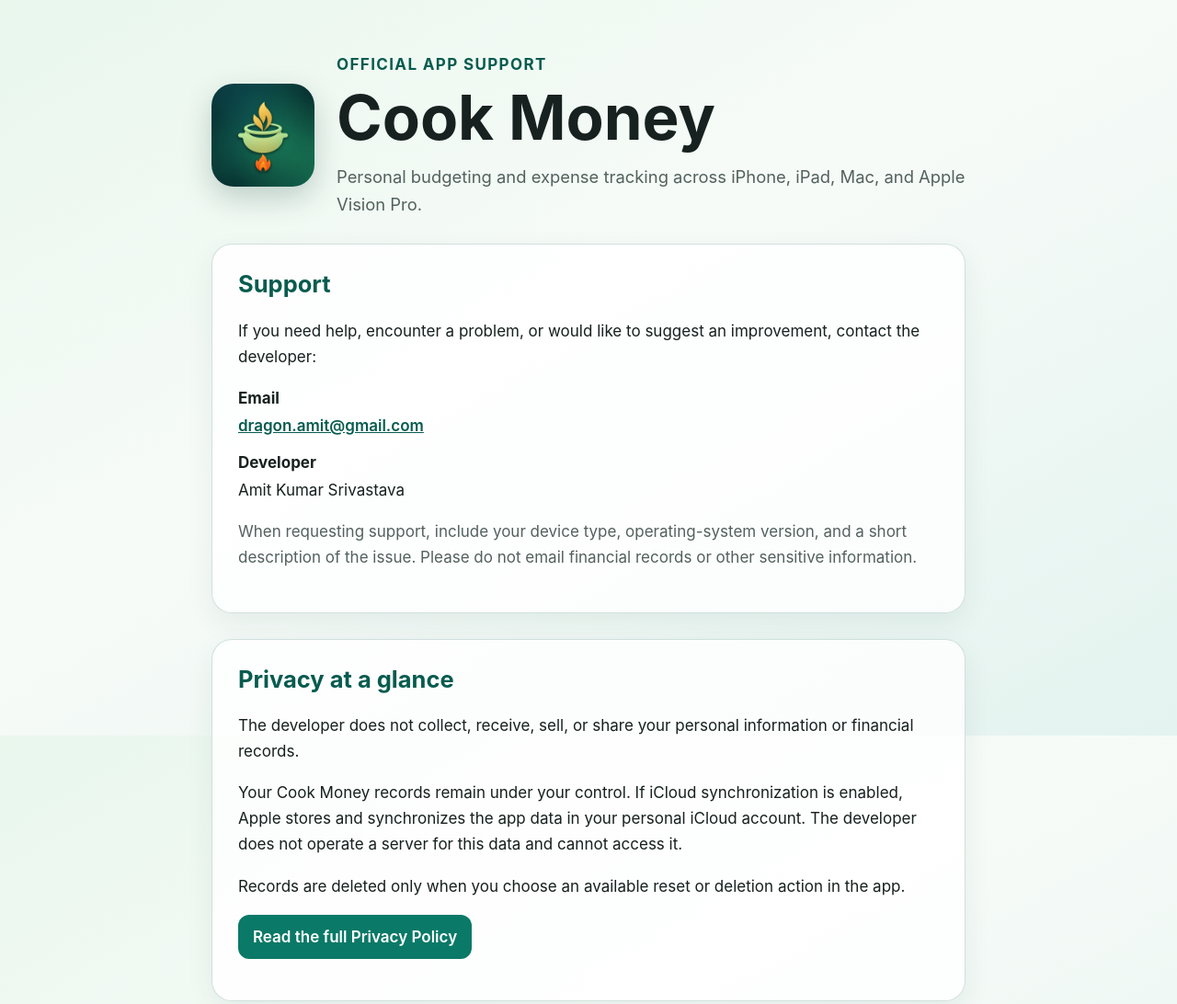
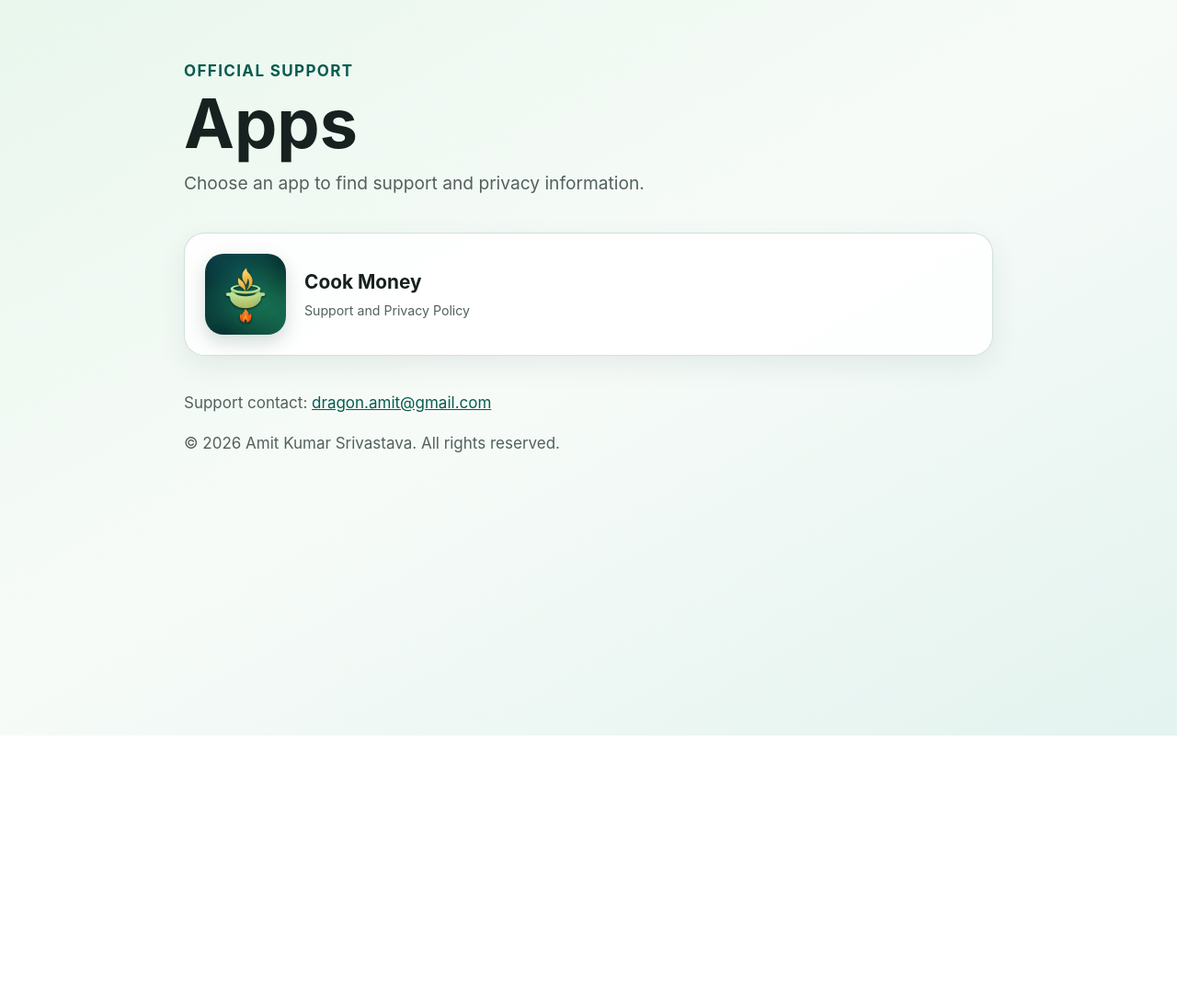
Before and after one commit to dragonamit10/appsupport, a plain HTML site: page index.html in a window 1280 px wide. Shown: the top 1092 px of the page at 92% size. After the commit the page ends 800 px from the top, so only its background shows below. Drawn offline with Linux system fonts and the light colour scheme.

Commit message:
updated for all apps

```diff
--- /dev/null
+++ b/cookmoney/styles.css
@@ -0,0 +1,94 @@
+:root {
+    color-scheme: light dark;
+    --accent: #0b7967;
+    --accent-dark: #075b4f;
+    --surface: rgba(255, 255, 255, 0.82);
+    --text: #17211f;
+    --muted: #53615e;
+    --border: rgba(7, 91, 79, 0.18);
+}
+
+* { box-sizing: border-box; }
+
+body {
+    margin: 0;
+    font: 17px/1.65 -apple-system, BlinkMacSystemFont, "Segoe UI", sans-serif;
+    color: var(--text);
+    background: linear-gradient(150deg, #e9f7ed 0%, #f7fbf8 45%, #e3f3ef 100%) fixed;
+}
+
+main {
+    width: min(820px, calc(100% - 32px));
+    margin: 0 auto;
+    padding: 56px 0 36px;
+}
+
+.hero {
+    display: flex;
+    align-items: center;
+    gap: 24px;
+}
+
+.hero img {
+    border-radius: 24px;
+    box-shadow: 0 12px 32px rgba(5, 54, 47, 0.22);
+}
+
+h1, h2 { line-height: 1.2; }
+h1 { margin: 4px 0 8px; font-size: clamp(2.3rem, 8vw, 4.2rem); }
+h2 { margin-top: 0; color: var(--accent-dark); }
+
+.eyebrow {
+    margin: 0;
+    color: var(--accent-dark);
+    font-weight: 700;
+    letter-spacing: .08em;
+    text-transform: uppercase;
+}
+
+.lead { margin: 0; color: var(--muted); font-size: 1.15rem; }
+
+section {
+    margin-top: 28px;
+    padding: 28px;
+    background: var(--surface);
+    border: 1px solid var(--border);
+    border-radius: 22px;
+    box-shadow: 0 10px 30px rgba(5, 54, 47, 0.07);
+}
+
+dl div { margin: 12px 0; }
+dt { font-weight: 700; }
+dd { margin: 2px 0 0; }
+
+a { color: var(--accent-dark); font-weight: 600; }
+
+.button {
+    display: inline-block;
+    padding: 10px 16px;
+    color: white;
+    background: var(--accent);
+    border-radius: 12px;
+    text-decoration: none;
+}
+
+.note { color: var(--muted); }
+footer { padding: 24px 4px; color: var(--muted); }
+
+@media (max-width: 560px) {
+    main { padding-top: 32px; }
+    .hero { align-items: flex-start; }
+    .hero img { width: 76px; height: 76px; border-radius: 17px; }
+    section { padding: 22px; }
+}
+
+@media (prefers-color-scheme: dark) {
+    :root {
+        --surface: rgba(17, 31, 28, 0.88);
+        --text: #edf7f4;
+        --muted: #b8c8c4;
+        --border: rgba(125, 220, 199, 0.22);
+        --accent-dark: #79dbc5;
+    }
+    body { background: linear-gradient(150deg, #071512 0%, #10221e 55%, #09201b 100%) fixed; }
+}
--- a/index.html
+++ b/index.html
@@ -3,52 +3,31 @@
 <head>
     <meta charset="utf-8">
     <meta name="viewport" content="width=device-width, initial-scale=1">
-    <meta name="description" content="Official support page for Cook Money on iPhone, iPad, Mac, and Apple Vision Pro.">
+    <meta name="description" content="Official support and privacy information for apps by Amit Kumar Srivastava.">
     <meta name="theme-color" content="#075b4f">
-    <title>Cook Money Support</title>
+    <title>App Support</title>
     <link rel="stylesheet" href="styles.css">
 </head>
 <body>
     <main>
-        <header class="hero">
-            <img src="cook-money-icon.png" alt="Cook Money app icon" width="112" height="112">
-            <div>
-                <p class="eyebrow">Official app support</p>
-                <h1>Cook Money</h1>
-                <p class="lead">Personal budgeting and expense tracking across iPhone, iPad, Mac, and Apple Vision Pro.</p>
-            </div>
+        <header>
+            <p class="eyebrow">Official support</p>
+            <h1>Apps</h1>
+            <p class="lead">Choose an app to find support and privacy information.</p>
         </header>
 
-        <section aria-labelledby="support-heading">
-            <h2 id="support-heading">Support</h2>
-            <p>If you need help, encounter a problem, or would like to suggest an improvement, contact the developer:</p>
-            <dl>
-                <div>
-                    <dt>Email</dt>
-                    <dd><a href="mailto:dragon.amit@gmail.com?subject=Cook%20Money%20Support">dragon.amit@gmail.com</a></dd>
-                </div>
-                <div>
-                    <dt>Developer</dt>
-                    <dd>Amit Kumar Srivastava</dd>
-                </div>
-            </dl>
-            <p class="note">When requesting support, include your device type, operating-system version, and a short description of the issue. Please do not email financial records or other sensitive information.</p>
-        </section>
-
-        <section aria-labelledby="privacy-heading">
-            <h2 id="privacy-heading">Privacy at a glance</h2>
-            <p>The developer does not collect, receive, sell, or share your personal information or financial records.</p>
-            <p>Your Cook Money records remain under your control. If iCloud synchronization is enabled, Apple stores and synchronizes the app data in your personal iCloud account. The developer does not operate a server for this data and cannot access it.</p>
-            <p>Records are deleted only when you choose an available reset or deletion action in the app.</p>
-            <p><a class="button" href="privacy.html">Read the full Privacy Policy</a></p>
-        </section>
-
-        <section aria-labelledby="purchase-heading">
-            <h2 id="purchase-heading">Purchases</h2>
-            <p>Cook Money offers a one-time App Store purchase after its free access period. Purchases and restorations are processed by Apple. Use <strong>Restore Purchase</strong> in the app while signed in with the Apple Account used for the original purchase.</p>
+        <section class="app-grid" aria-label="Supported apps">
+            <a class="app-card" href="cookmoney/">
+                <img src="cookmoney/cook-money-icon.png" alt="" width="88" height="88">
+                <span>
+                    <strong>Cook Money</strong>
+                    <small>Support and Privacy Policy</small>
+                </span>
+            </a>
         </section>
 
         <footer>
+            <p>Support contact: <a href="mailto:dragon.amit@gmail.com">dragon.amit@gmail.com</a></p>
             <p>&copy; 2026 Amit Kumar Srivastava. All rights reserved.</p>
         </footer>
     </main>
--- a/styles.css
+++ b/styles.css
@@ -1,10 +1,9 @@
 :root {
     color-scheme: light dark;
-    --accent: #0b7967;
-    --accent-dark: #075b4f;
-    --surface: rgba(255, 255, 255, 0.82);
+    --accent: #075b4f;
     --text: #17211f;
     --muted: #53615e;
+    --surface: rgba(255, 255, 255, 0.84);
     --border: rgba(7, 91, 79, 0.18);
 }
 
@@ -12,83 +11,57 @@
 
 body {
     margin: 0;
-    font: 17px/1.65 -apple-system, BlinkMacSystemFont, "Segoe UI", sans-serif;
+    font: 17px/1.6 -apple-system, BlinkMacSystemFont, "Segoe UI", sans-serif;
     color: var(--text);
-    background: linear-gradient(150deg, #e9f7ed 0%, #f7fbf8 45%, #e3f3ef 100%) fixed;
+    background: linear-gradient(150deg, #e9f7ed, #f7fbf8 48%, #e3f3ef) fixed;
 }
 
 main {
-    width: min(820px, calc(100% - 32px));
+    width: min(880px, calc(100% - 32px));
     margin: 0 auto;
-    padding: 56px 0 36px;
+    padding: 64px 0 36px;
 }
 
-.hero {
+h1 { margin: 4px 0 8px; font-size: clamp(2.6rem, 8vw, 4.6rem); line-height: 1.1; }
+.eyebrow { margin: 0; color: var(--accent); font-weight: 700; letter-spacing: .08em; text-transform: uppercase; }
+.lead { margin: 0; color: var(--muted); font-size: 1.2rem; }
+
+.app-grid {
+    display: grid;
+    grid-template-columns: repeat(auto-fit, minmax(260px, 1fr));
+    gap: 20px;
+    margin-top: 38px;
+}
+
+.app-card {
     display: flex;
     align-items: center;
-    gap: 24px;
-}
-
-.hero img {
-    border-radius: 24px;
-    box-shadow: 0 12px 32px rgba(5, 54, 47, 0.22);
-}
-
-h1, h2 { line-height: 1.2; }
-h1 { margin: 4px 0 8px; font-size: clamp(2.3rem, 8vw, 4.2rem); }
-h2 { margin-top: 0; color: var(--accent-dark); }
-
-.eyebrow {
-    margin: 0;
-    color: var(--accent-dark);
-    font-weight: 700;
-    letter-spacing: .08em;
-    text-transform: uppercase;
-}
-
-.lead { margin: 0; color: var(--muted); font-size: 1.15rem; }
-
-section {
-    margin-top: 28px;
-    padding: 28px;
+    gap: 20px;
+    padding: 22px;
+    color: var(--text);
     background: var(--surface);
     border: 1px solid var(--border);
     border-radius: 22px;
-    box-shadow: 0 10px 30px rgba(5, 54, 47, 0.07);
+    box-shadow: 0 10px 30px rgba(5, 54, 47, .08);
+    text-decoration: none;
+    transition: transform .18s ease, box-shadow .18s ease;
 }
 
-dl div { margin: 12px 0; }
-dt { font-weight: 700; }
-dd { margin: 2px 0 0; }
-
-a { color: var(--accent-dark); font-weight: 600; }
-
-.button {
-    display: inline-block;
-    padding: 10px 16px;
-    color: white;
-    background: var(--accent);
-    border-radius: 12px;
-    text-decoration: none;
-}
-
-.note { color: var(--muted); }
-footer { padding: 24px 4px; color: var(--muted); }
-
-@media (max-width: 560px) {
-    main { padding-top: 32px; }
-    .hero { align-items: flex-start; }
-    .hero img { width: 76px; height: 76px; border-radius: 17px; }
-    section { padding: 22px; }
-}
+.app-card:hover { transform: translateY(-2px); box-shadow: 0 14px 34px rgba(5, 54, 47, .14); }
+.app-card img { border-radius: 20px; box-shadow: 0 8px 20px rgba(5, 54, 47, .18); }
+.app-card strong, .app-card small { display: block; }
+.app-card strong { font-size: 1.3rem; }
+.app-card small { margin-top: 3px; color: var(--muted); }
+a { color: var(--accent); }
+footer { margin-top: 38px; color: var(--muted); }
 
 @media (prefers-color-scheme: dark) {
     :root {
-        --surface: rgba(17, 31, 28, 0.88);
+        --accent: #79dbc5;
         --text: #edf7f4;
         --muted: #b8c8c4;
-        --border: rgba(125, 220, 199, 0.22);
-        --accent-dark: #79dbc5;
+        --surface: rgba(17, 31, 28, .88);
+        --border: rgba(125, 220, 199, .22);
     }
-    body { background: linear-gradient(150deg, #071512 0%, #10221e 55%, #09201b 100%) fixed; }
+    body { background: linear-gradient(150deg, #071512, #10221e 55%, #09201b) fixed; }
 }
```
Also changed, not shown: cookmoney/index.html (added, +56 -0 lines), cookmoney/cook-money-icon.png (renamed from cook-money-icon.png), cookmoney/privacy.html (renamed from privacy.html), 1 other file.
